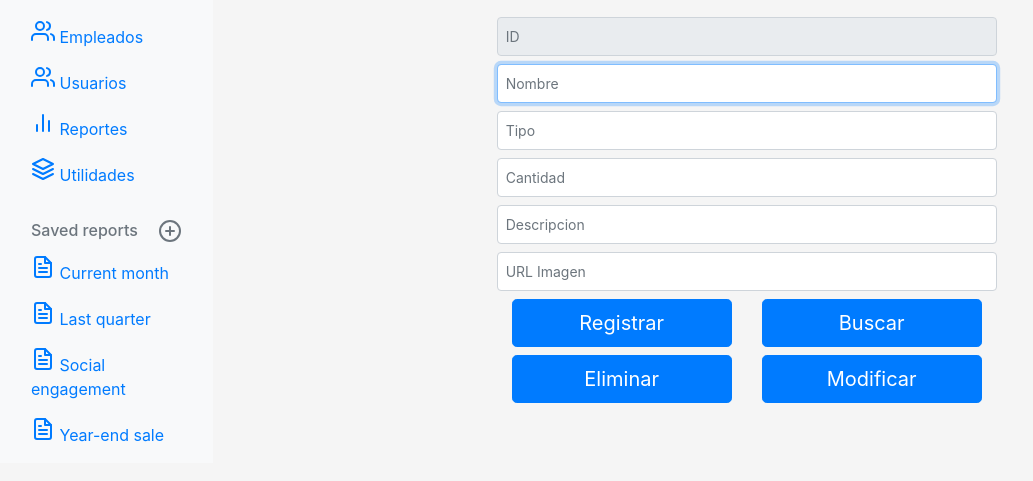
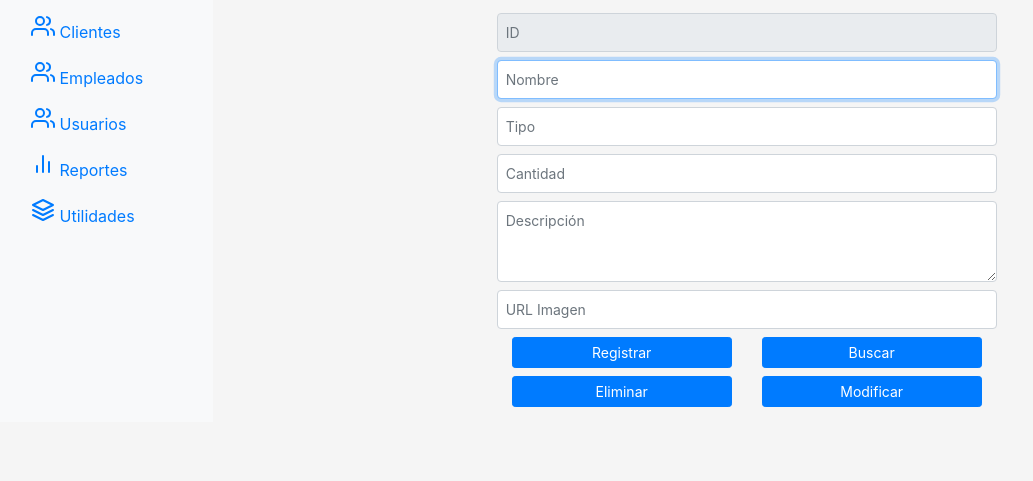
Before and after one commit to jpramirezp/floristeria-frontEnd, a plain HTML site: page Modulos/Productos/Registro_Productos.html in a window 1280 px wide. Shown: the part 255-736 px from the top of the page, without its empty margins (0-1033 px from the left). Drawn offline with nearby package versions, Linux system fonts and the light colour scheme; a script that the page names is missing.

Commit message:
Ultimo arreglo a pantallas por Cristopher

```diff
--- a/Modulos/Productos/Registro_Productos.html
+++ b/Modulos/Productos/Registro_Productos.html
@@ -82,6 +82,8 @@
               </li>
             </ul>
 
+            <!--Código de bontones inferiores laterales-->
+            <!--
             <h6 class="sidebar-heading d-flex justify-content-between align-items-center px-3 mt-4 mb-1 text-muted">
               <span>Saved reports</span>
               <a class="d-flex align-items-center text-muted" href="#">
@@ -114,6 +116,7 @@
                 </a>
               </li>
             </ul>
+            -->
           </div>
         </nav>
 
@@ -153,8 +156,8 @@
         <input type="number" id="inputCantidad" class="form-control" placeholder="Cantidad" required>
 
 
-        <label for="inputTipo" class="sr-only">Descripcion</label>
-        <input type="text" id="inputDescripcion" class="form-control" placeholder="Descripcion" required>
+        <label for="inputDescripcion" class="sr-only">Descripcion</label>
+        <textarea type="Descripcion" id="inputDescripcion" rows="3" class="form-control" placeholder="Descripción" required></textarea>
 
         <label for="inputTipo" class="sr-only">URL Imagen</label>
         <input type="text" id="inputURL" class="form-control" placeholder="URL Imagen" required>
@@ -171,20 +174,20 @@
         <div class="row">
           <div class="col-md">
             <!--Boton Registrar-->
-            <button class="btn btn-lg btn-primary btn-block" type="button" onclick="producto.postProducto()">Registrar</button>
+            <button class="btn btn-sm btn-primary btn-block" type="button" onclick="producto.postProducto()">Registrar</button>
             <!--<p class="mt-5 mb-3 text-muted">&copy; 2021</p>-->
 
             <!--Boton Eliminar-->
-            <button class="btn btn-lg btn-primary btn-block" type="submit">Eliminar</button>
+            <button class="btn btn-sm btn-primary btn-block" type="submit">Eliminar</button>
             <!--<p class="mt-5 mb-3 text-muted">&copy; 2021</p>-->
           </div>
           <div class="col-md">
            <!--Boton Buscar-->
-            <button class="btn btn-lg btn-primary btn-block" type="submit">Buscar</button>
+            <button class="btn btn-sm btn-primary btn-block" type="submit">Buscar</button>
             <!--<p class="mt-5 mb-3 text-muted">&copy; 2021</p>-->
 
             <!--Boton Modificar-->
-            <button class="btn btn-lg btn-primary btn-block" type="submit">Modificar</button>
+            <button class="btn btn-sm btn-primary btn-block" type="submit">Modificar</button>
             <!--<p class="mt-5 mb-3 text-muted">&copy; 2021</p>-->  <!--Boton Registrar-->
           </div>
       </form>
--- a/assets/css/signin.css
+++ b/assets/css/signin.css
@@ -13,8 +13,8 @@ body {
   align-items: center;
   -webkit-box-pack: center;
   justify-content: center;
-  padding-top: 40px;
-  padding-bottom: 40px;
+  padding-top: auto;
+  padding-bottom: auto;
   background-color: #f5f5f5;
 }
 
```
Also changed, not shown: Modulos/Cliente/Registro_Clientes.html (+8 -5 lines), Modulos/Empleados/Registro_Empleado.html (+10 -6 lines), Modulos/Proveedores/Registro_Proveedores.html (+7 -4 lines), Modulos/Usuarios/Registro_Usuarios.html (+19 -19 lines), assets/png/man.svg (added).
